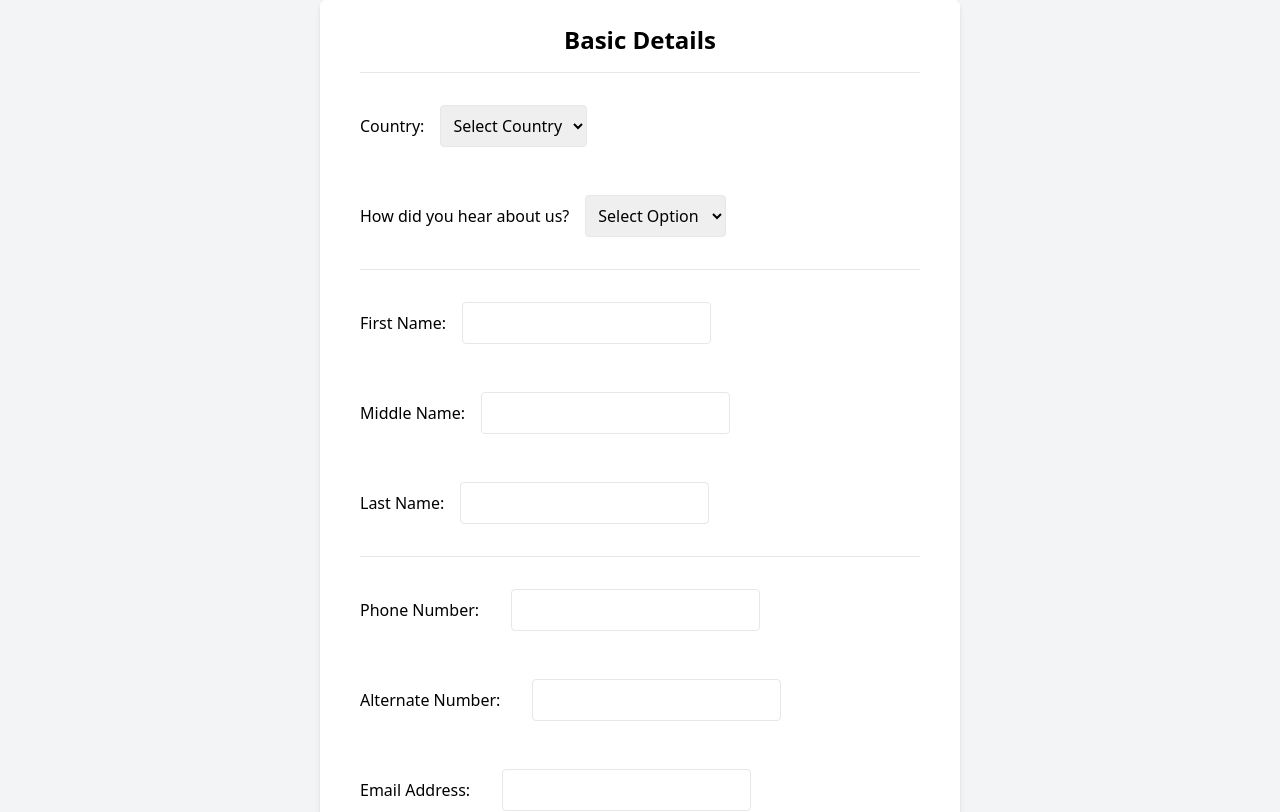
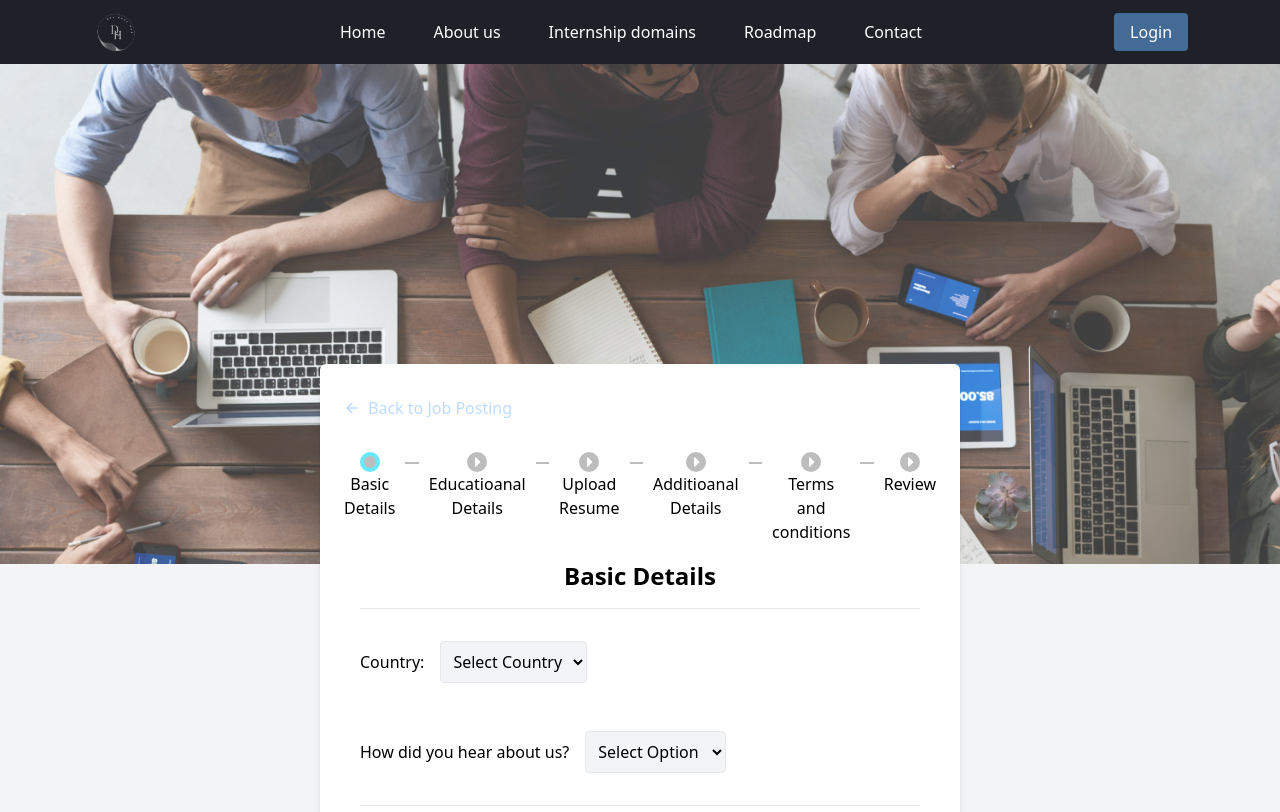
Before and after one commit to 786Ayush/Codedynamos, a React (Create React App) app: page /applicationform in a window 1280 px wide. Shown: the top 812 px of the page. Built offline with nearby package versions, Linux system fonts and the light colour scheme.

Commit message:
added frontend changes

```diff
--- a/src/App.js
+++ b/src/App.js
@@ -10,6 +10,7 @@ import Internships from "./Component/Internships";
 import Roadmap from "./Component/Roadmap";
 import Contact from "./Component/Contact";
 import ApplicationForm from "./Component/Applicationform";
+import EducationalDetailsForm from "./Component/Educational";
 
 const router = createBrowserRouter([
   {
@@ -43,12 +44,16 @@ const router = createBrowserRouter([
   {
     path:"/applicationform",
     element:<ApplicationForm/>
+  },
+  {
+    path:"/educationalform",
+    element:<EducationalDetailsForm/>
   }
 ]);
 
 function App() {
   return (
-    <div className="App">
+    <div className="App bg-gray-100">
       {/* <Navbar/> */}
       <RouterProvider router={router} />
       {/* <Footer/> */}
--- a/src/Component/Applicationform.jsx
+++ b/src/Component/Applicationform.jsx
@@ -1,39 +1,44 @@
-import React, { useState } from 'react';
+import React, { useState } from "react";
+import { Link } from "react-router-dom";
+import { IoArrowBackOutline } from "react-icons/io5";
+import { TbCaretRightFilled, TbCircleArrowRightFilled } from "react-icons/tb";
+import Navbar from "./Navbar";
+import Footer from "./Foot";
 
 const ApplicationForm = () => {
   const [formData, setFormData] = useState({
-    firstName: '',
-    middleName: '',
-    lastName: '',
-    country: '',
-    howYouHeard: '',
-    phoneNumber: '',
-    emailAddress: '',
-    githubLink: '',
-    linkedinAddress: '',
-    alternateNumber: '',
+    firstName: "",
+    middleName: "",
+    lastName: "",
+    country: "",
+    howYouHeard: "",
+    phoneNumber: "",
+    emailAddress: "",
+    githubLink: "",
+    linkedinAddress: "",
+    alternateNumber: "",
   });
 
   const countries = [
-    'Select Country',
-    'USA',
-    'Canada',
-    'UK',
-    'Germany',
-    'France',
-    'Australia',
+    "Select Country",
+    "USA",
+    "Canada",
+    "UK",
+    "Germany",
+    "France",
+    "Australia",
     // Add more countries as needed
   ];
 
   const howYouHeardOptions = [
-    'Select Option',
-    'LinkedIn',
-    'GitHub',
-    'Facebook',
-    'Twitter',
-    'Friend/Family',
-    'Job Fair',
-    'Other',
+    "Select Option",
+    "LinkedIn",
+    "GitHub",
+    "Facebook",
+    "Twitter",
+    "Friend/Family",
+    "Job Fair",
+    "Other",
   ];
 
   const handleChange = (e) => {
@@ -44,16 +49,96 @@ const ApplicationForm = () => {
   const handleSubmit = (e) => {
     e.preventDefault();
     // You can perform further actions with the form data here
-    console.log('Form data submitted:', formData);
+    console.log("Form data submitted:", formData);
+  };
+
+  const lineStyle = {
+    top: "50%",
+    height: "2px",
+    backgroundColor: "#BDBDBD",
+    margin: "10px",
+  };
+
+  const circleStyle = {
+    width: "20px",
+    height: "20px",
+    borderRadius: "50%",
+    margin: "0 10px",
+    display: "flex",
+    flexDirection: "column",
+    alignItems: "center",
+    // position: "relative",
+    backgroundColor: "#BDBDBD",
   };
 
   return (
-    <div className="min-h-screen flex items-center justify-center bg-gray-100">
-      <div className="p-6 bg-white rounded-md shadow-md w-1/2">
-        <h2 className="text-2xl font-semibold mb-4">Basic Details</h2>
-        <hr className="m-4" />
+    <div className="bg-gray-100">
+      <Navbar />
+      <div className="h-[1600px] flex flex-col items-center justify-center relative">
+        <div
+          className="w-full h-[500px] absolute top-0 opacity-[75%]"
+          style={{
+            backgroundImage: 'url("application.jpg")',
+            backgroundSize: "cover",
+          }}
+        ></div>
+        <div className="p-4 md:p-6 bg-white rounded-md shadow-md w-full md:w-1/2 z-1 absolute top-[300px]">
+          <Link
+            to="/internship"
+            className="flex flex-start items-center text-blue-200"
+          >
+            <IoArrowBackOutline className="" />
+            <span className="p-2">Back to Job Posting</span>
+          </Link>
+          <div className="flex justify-center mt-4 md:mt-6 relative items-start">
+            <div className="flex flex-col items-center">
+              <div
+                style={{ ...circleStyle }}
+                className="border-4 border-cyan-300 bg-white"
+              ></div>
+              Basic Details
+            </div>
+            <div style={{ ...lineStyle, width: "70px", left: "60px" }}></div>
+            <div className="flex flex-col items-center">
+              <div style={{ ...circleStyle }} className="flex justify-center">
+                <TbCaretRightFilled className="text-white" />
+              </div>
+              Educatioanal Details
+            </div>
+            <div style={{ ...lineStyle, width: "70px", left: "160px" }}></div>
+            <div className="flex flex-col items-center">
+              <div style={{ ...circleStyle }} className="flex justify-center">
+                <TbCaretRightFilled className="text-white" />
+              </div>
+              Upload Resume
+            </div>
+            <div style={{ ...lineStyle, width: "70px", left: "260px" }}></div>
+            <div className="flex flex-col items-center">
+              <div style={{ ...circleStyle }} className="flex justify-center">
+                <TbCaretRightFilled className="text-white" />
+              </div>
+              Additioanal Details
+            </div>
+            <div style={{ ...lineStyle, width: "70px", left: "260px" }}></div>
+            <div className="flex flex-col items-center">
+              <div style={{ ...circleStyle }} className="flex justify-center">
+                <TbCaretRightFilled className="text-white" />
+              </div>
+              Terms and conditions
+            </div>
+            <div style={{ ...lineStyle, width: "70px", left: "260px" }}></div>
+            <div className="flex flex-col items-center">
+              <div style={{ ...circleStyle }} className="flex justify-center">
+                <TbCaretRightFilled className="text-white" />
+              </div>
+              Review
+            </div>
+          </div>
+          <h2 className="text-lg md:text-2xl font-semibold m-2 md:m-4">
+            Basic Details
+          </h2>
+          <hr className="m-2 md:m-4" />
           <form onSubmit={handleSubmit}>
-
             {/* Country Dropdown */}
             <div className="flex items-center m-4">
               <label htmlFor="country">Country:</label>
@@ -62,7 +147,7 @@ const ApplicationForm = () => {
                 name="country"
                 value={formData.country}
                 onChange={handleChange}
-              className="m-4 p-2 border rounded"
+                className="m-4 p-2 border rounded bg-gray-100"
                 required
               >
                 {countries.map((country, index) => (
@@ -81,7 +166,7 @@ const ApplicationForm = () => {
                 name="howYouHeard"
                 value={formData.howYouHeard}
                 onChange={handleChange}
-              className="m-4 p-2 border rounded"
+                className="m-4 p-2 border rounded bg-gray-100"
                 required
               >
                 {howYouHeardOptions.map((option, index) => (
@@ -103,7 +188,8 @@ const ApplicationForm = () => {
                 name="firstName"
                 value={formData.firstName}
                 onChange={handleChange}
-              className="m-4 p-2 border rounded"
+                className="m-4 p-2 border rounded bg-gray-100"
+                placeholder="John"
                 required
               />
             </div>
@@ -117,7 +203,7 @@ const ApplicationForm = () => {
                 name="middleName"
                 value={formData.middleName}
                 onChange={handleChange}
-              className="m-4 p-2 border rounded"
+                className="m-4 p-2 border rounded bg-gray-100"
               />
             </div>
 
@@ -130,7 +216,8 @@ const ApplicationForm = () => {
                 name="lastName"
                 value={formData.lastName}
                 onChange={handleChange}
-              className="m-4 p-2 border rounded"
+                placeholder="Mehta"
+                className="m-4 p-2 border rounded bg-gray-100"
                 required
               />
             </div>
@@ -139,80 +226,98 @@ const ApplicationForm = () => {
 
             {/* Phone Number */}
             <div className="flex items-center m-4">
-            <label htmlFor="phoneNumber" className="mr-4">Phone Number:</label>
+              <label htmlFor="phoneNumber" className="mr-4">
+                Phone Number:
+              </label>
               <input
                 type="tel"
                 id="phoneNumber"
                 name="phoneNumber"
                 value={formData.phoneNumber}
                 onChange={handleChange}
-              className="m-4 p-2 border rounded"
+                placeholder="0000-0000-00"
+                className="m-4 p-2 border rounded bg-gray-100"
                 required
               />
             </div>
 
             {/* Alternate Number */}
             <div className="flex items-center m-4">
-            <label htmlFor="alternateNumber" className="mr-4">Alternate Number:</label>
+              <label htmlFor="alternateNumber" className="mr-4">
+                Alternate Number:
+              </label>
               <input
                 type="tel"
                 id="alternateNumber"
                 name="alternateNumber"
+                placeholder="0000-0000-00"
                 value={formData.alternateNumber}
                 onChange={handleChange}
-              className="m-4 p-2 border rounded"
+                className="m-4 p-2 border rounded bg-gray-100"
               />
             </div>
 
             {/* Email Address */}
             <div className="flex items-center m-4">
-            <label htmlFor="emailAddress" className="mr-4">Email Address:</label>
+              <label htmlFor="emailAddress" className="mr-4">
+                Email Address:
+              </label>
               <input
                 type="email"
                 id="emailAddress"
                 name="emailAddress"
+                placeholder="xyz@gmail.com"
                 value={formData.emailAddress}
                 onChange={handleChange}
-              className="m-4 p-2 border rounded"
+                className="m-4 p-2 border rounded bg-gray-100"
                 required
               />
             </div>
 
-          <hr className='m-4'/>
+            <hr className="m-4" />
 
             {/* GitHub Link */}
             <div className="flex items-center m-4">
-            <label htmlFor="githubLink" className="mr-4">GitHub Link:</label>
+              <label htmlFor="githubLink" className="mr-4">
+                GitHub Link:
+              </label>
               <input
                 type="url"
                 id="githubLink"
                 name="githubLink"
                 value={formData.githubLink}
                 onChange={handleChange}
-              className="m-4 p-2 border rounded"
+                className="m-4 p-2 border rounded bg-gray-100"
               />
             </div>
 
             {/* LinkedIn Address */}
             <div className="flex items-center m-4">
-            <label htmlFor="linkedinAddress" className="mr-4">LinkedIn Link:</label>
+              <label htmlFor="linkedinAddress" className="mr-4">
+                LinkedIn Link:
+              </label>
               <input
                 type="url"
                 id="linkedinAddress"
                 name="linkedinAddress"
                 value={formData.linkedinAddress}
                 onChange={handleChange}
-              className="m-4 p-2 border rounded"
+                className="m-4 p-2 border rounded bg-gray-100"
               />
             </div>
 
             {/* Submit Button */}
-          <button type="submit" className="bg-blue-500 text-white p-2 rounded hover:bg-blue-600">
+            <button
+              type="submit"
+              className="bg-blue-500 text-white p-2 rounded hover:bg-blue-600"
+            >
               Submit
             </button>
           </form>
         </div>
       </div>
+      <Footer />
+    </div>
   );
 };
 
--- /dev/null
+++ b/src/Component/Educational.jsx
@@ -0,0 +1,83 @@
+// EducationalDetailsForm.js
+
+import React, { useState } from 'react';
+
+const EducationalDetailsForm = () => {
+  const [educationDetails, setEducationDetails] = useState({
+    school: '',
+    degree: '',
+    graduationYear: '',
+  });
+
+  const handleChange = (e) => {
+    const { name, value } = e.target;
+    setEducationDetails((prevDetails) => ({
+      ...prevDetails,
+      [name]: value,
+    }));
+  };
+
+  const handleSubmit = (e) => {
+    e.preventDefault();
+    // Handle form submission or validation logic here
+    console.log('Form submitted with:', educationDetails);
+  };
+
+  return (
+    <div className="max-w-md mx-auto mt-8 p-6 bg-white rounded-md shadow-md">
+      <h2 className="text-2xl font-semibold mb-4">Educational Details</h2>
+      <form onSubmit={handleSubmit}>
+        <div className="mb-4">
+          <label htmlFor="school" className="block text-sm font-medium text-gray-600">
+            School/College
+          </label>
+          <input
+            type="text"
+            id="school"
+            name="school"
+            value={educationDetails.school}
+            onChange={handleChange}
+            className="mt-1 p-2 w-full border rounded-md focus:outline-none focus:border-blue-500"
+            required
+          />
+        </div>
+        <div className="mb-4">
+          <label htmlFor="degree" className="block text-sm font-medium text-gray-600">
+            Degree
+          </label>
+          <input
+            type="text"
+            id="degree"
+            name="degree"
+            value={educationDetails.degree}
+            onChange={handleChange}
+            className="mt-1 p-2 w-full border rounded-md focus:outline-none focus:border-blue-500"
+            required
+          />
+        </div>
+        <div className="mb-4">
+          <label htmlFor="graduationYear" className="block text-sm font-medium text-gray-600">
+            Graduation Year
+          </label>
+          <input
+            type="text"
+            id="graduationYear"
+            name="graduationYear"
+            value={educationDetails.graduationYear}
+            onChange={handleChange}
+            className="mt-1 p-2 w-full border rounded-md focus:outline-none focus:border-blue-500"
+            required
+          />
+        </div>
+        <button
+          type="submit"
+          className="bg-blue-500 text-white py-2 px-4 rounded-md hover:bg-blue-600 focus:outline-none focus:ring focus:border-blue-300"
+        >
+          Save
+        </button>
+      </form>
+    </div>
+  );
+};
+
+export default EducationalDetailsForm;
--- a/src/Component/Foot.jsx
+++ b/src/Component/Foot.jsx
@@ -11,7 +11,7 @@ const Footer = () => {
   const arrowIcon = "→"; // Unicode character for right arrow
 
   return (
-    <footer className="bg-gray-800 text-white">
+    <footer className="bg-[var(--nav-color)] text-white"> {/* bg-gray-800*/}
       <div className="container mx-auto flex flex-col justify-between  md:flex-row mb-5">
         {/* Big Logo Photo */}
         <div className=" w-full md:w-1/4 ">
--- a/src/Component/Internships.jsx
+++ b/src/Component/Internships.jsx
@@ -29,7 +29,7 @@ const Internships = () => {
   return (
     <>
       <Navbar />
-      <div className="flex items-center justify-between flex-col bg-[#FFFFFF]">
+      <div className="flex items-center justify-between flex-col bg-gray-200">
         <div className="text-center my-8 sm:text-4xl text-xl font-bold max-w-screen-xl mx-auto p-2">
           Unleash Your Potential, Seize the Opportunity, and Embark on Your
           Internship Adventure with Us!
```
Also changed, not shown: public/application.jpg (added). Lines whose indentation alone changed are shown as unchanged.
